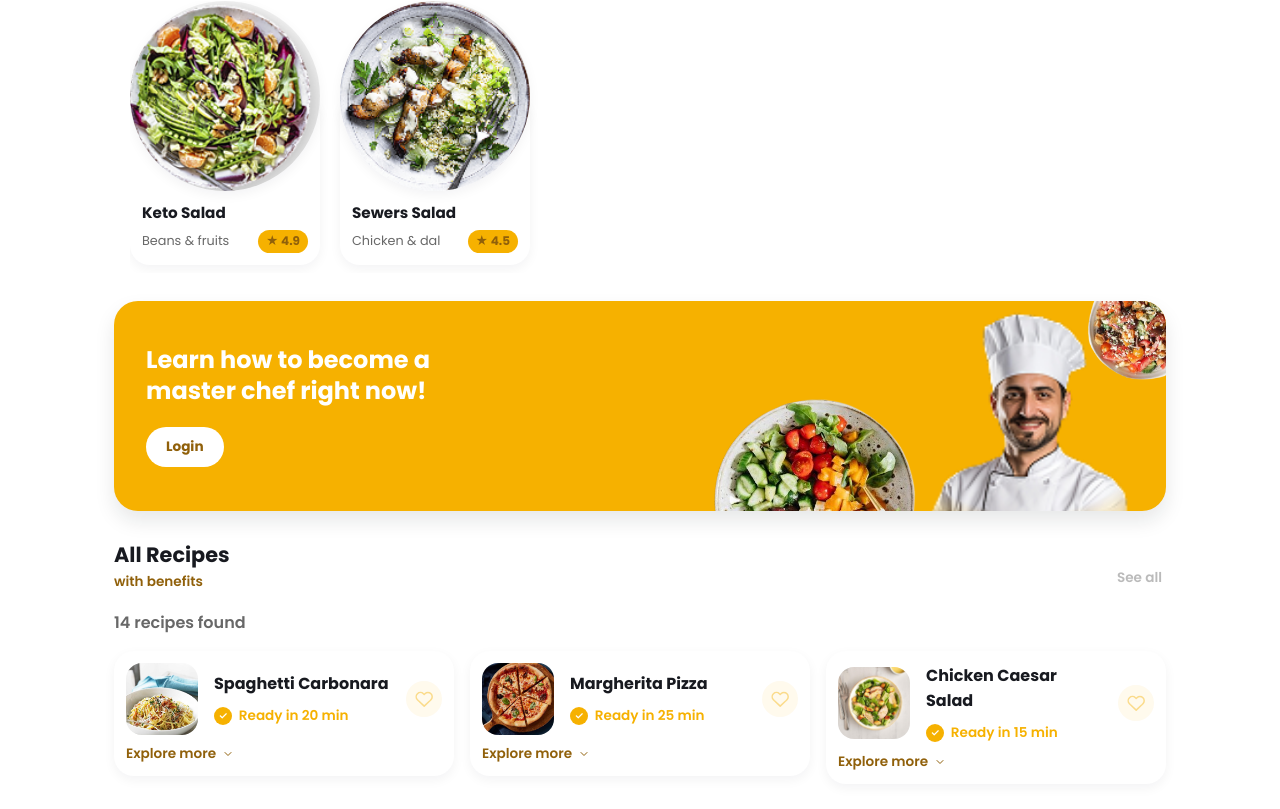
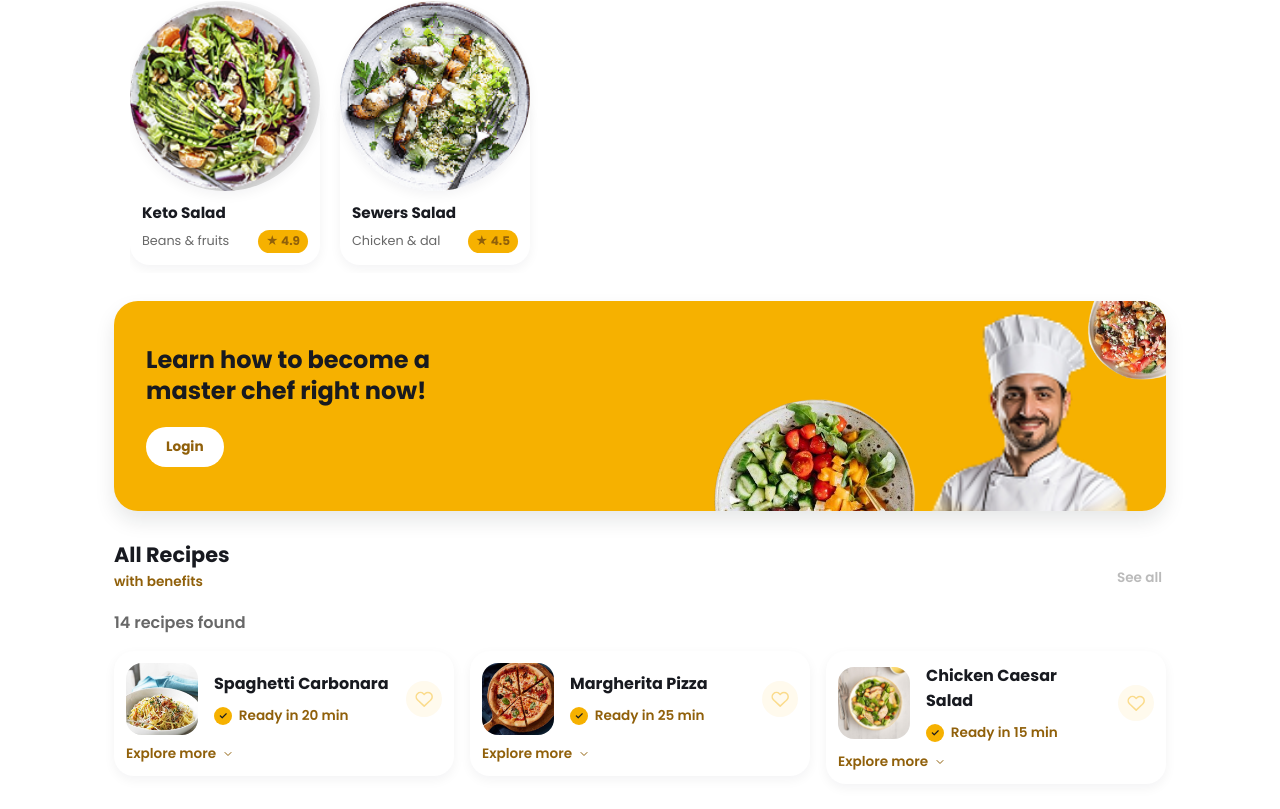
Before and after one commit to nzibukaemmanuel/FEM_Angular, an Angular app in the folder FEM_15_Signals/Recipe-Finder-application/: page / in a window 1280 px wide. Shown: the part 431-1240 px from the top of the page. Built offline with nearby package versions, Linux system fonts and the light colour scheme.

Commit message:
Fix low-contrast text on promo banner and recipe row tags

```diff
--- a/FEM_15_Signals/Recipe-Finder-application/src/app/app.css
+++ b/FEM_15_Signals/Recipe-Finder-application/src/app/app.css
@@ -426,10 +426,6 @@
   max-width: 23ch;
 }
 
-.promo-text p.promo-welcome-text {
-  color: #ffffff;
-}
-
 .promo-button {
   border: none;
   background: #ffffff;
--- a/FEM_15_Signals/Recipe-Finder-application/src/app/components/recipe-card/recipe-card.css
+++ b/FEM_15_Signals/Recipe-Finder-application/src/app/components/recipe-card/recipe-card.css
@@ -57,7 +57,7 @@
   display: inline-flex;
   align-items: center;
   gap: 0.4rem;
-  color: var(--color-primary);
+  color: var(--color-primary-strong);
   font-weight: 600;
   font-size: 0.85rem;
 }
@@ -71,7 +71,7 @@
   height: 1.15rem;
   border-radius: 50%;
   background: var(--color-primary);
-  color: #ffffff;
+  color: var(--color-header-text);
   font-size: 0.65rem;
   line-height: 1;
 }
```
